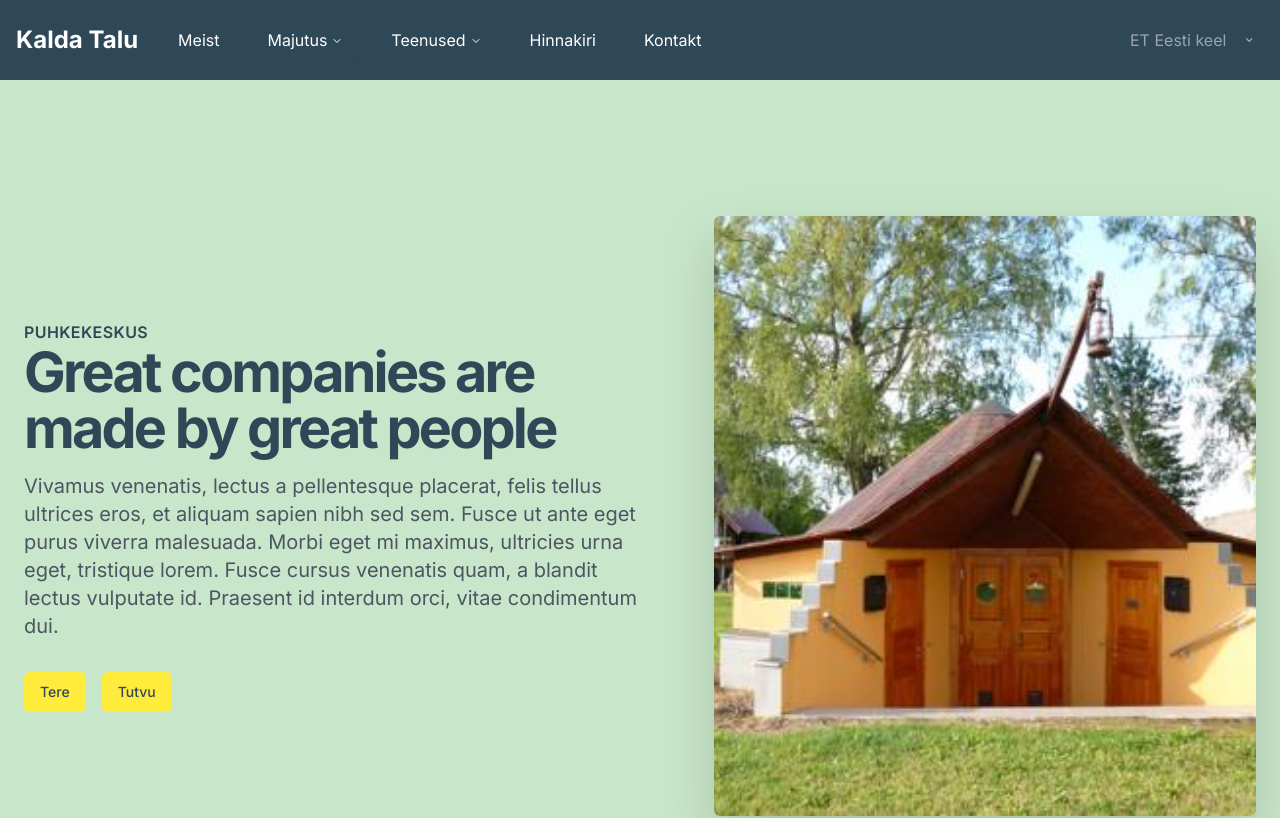
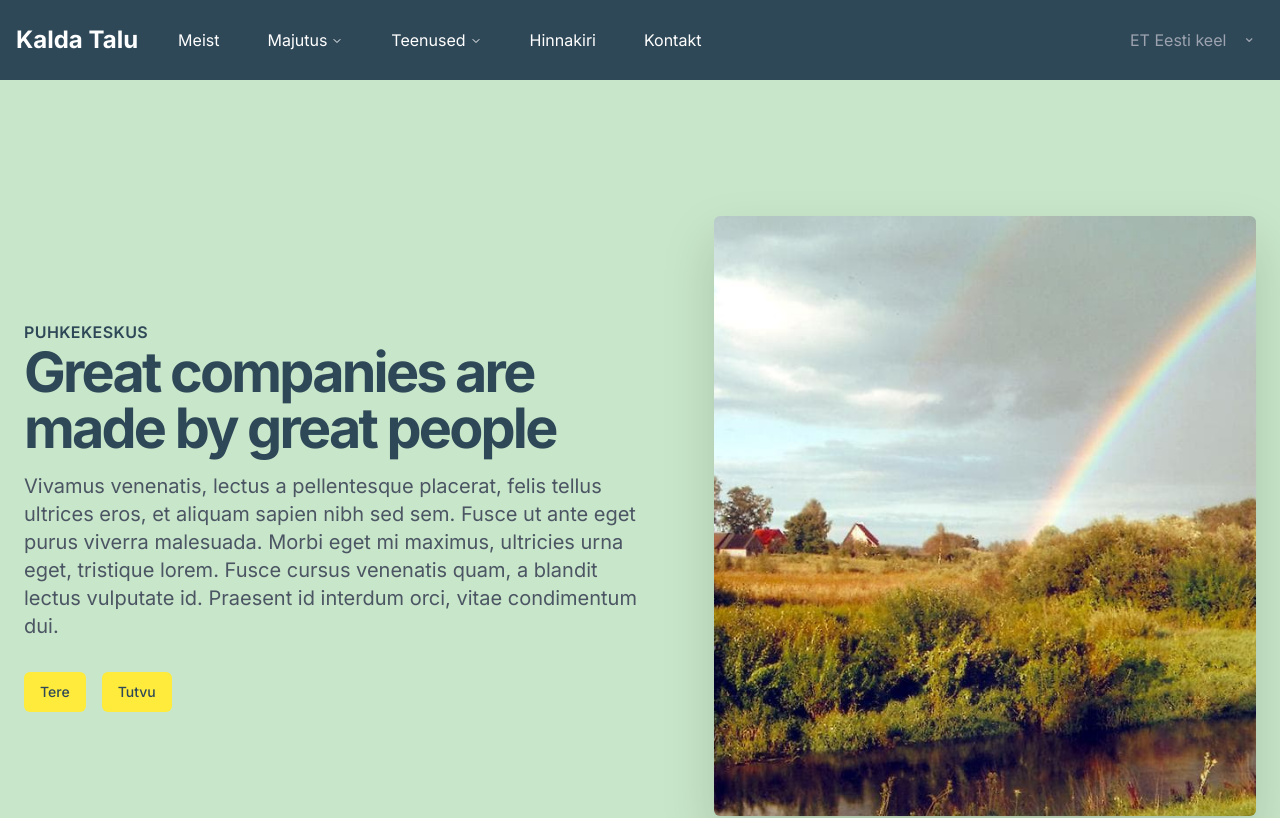
Before and after one commit to 77ccreed/kalda-next, a Next.js app: page /et/meist in a window 1280 px wide. Shown: the top 818 px of the page. Built offline with nearby package versions, Linux system fonts and the light colour scheme.

Commit message:
refactor: Add background image to MeistPage using lazy loading for improved performance

```diff
--- a/src/app/[locale]/meist/page.tsx
+++ b/src/app/[locale]/meist/page.tsx
@@ -1,6 +1,7 @@
 import { useTranslations } from 'next-intl';
 import { unstable_setRequestLocale } from 'next-intl/server';
 import Hero from '@/components/Hero';
+import Img from '@/assets/images/taust.jpg';
 
 type Props = {
   params: { locale: string };
@@ -23,7 +24,7 @@ export default function MeistPage({ params: { locale } }: Props) {
         callToAction2="Tutvu"
         callToActionLink2="/about"   // Link for the second CTA button
         image={{
-          src: '/img/jurta5.jpg',
+          src: Img.src,
           alt: 'Tere',
           blurDataURL: 'yourBase64EncodedImage'
         }}
```
